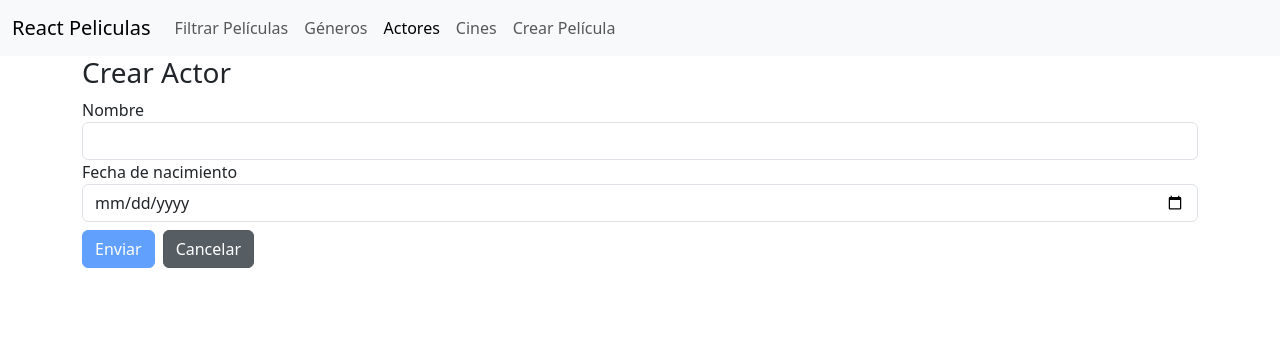
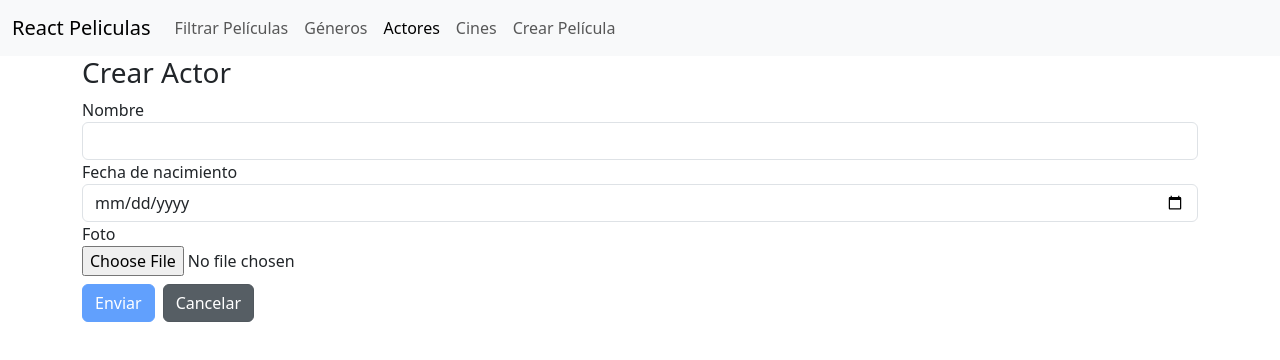
Before and after one commit to JazzielGod/React---ASP.NET-Core, a React (Vite) app in the folder react-peliculas/: page /actores/crear in a window 1280 px wide. Shown: the top 360 px of the page. Built offline with nearby package versions, Linux system fonts and the light colour scheme.

Commit message:
funcionalidad para seleccionar y mostrar imagen de actores; actualizar modelo y formularios

```diff
--- /dev/null
+++ b/react-peliculas/src/componentes/SeleccionarImg.module.css
@@ -0,0 +1,7 @@
+.div{
+    margin-top: 1rem;
+}
+
+.div img{
+    width: 200px;
+}
--- /dev/null
+++ b/react-peliculas/src/componentes/SeleccionarImg.tsx
@@ -0,0 +1,55 @@
+import { useState, type ChangeEvent } from "react";
+import styles from "./SeleccionarImg.module.css";
+
+export default function SeleccionarImg(props: SeleccionarImgProps) {
+
+    const [imagenBase64, setImagenBase64] = useState('');
+    const [imagenURL, setImagenURL] = useState(props.imagenURL ? props.imagenURL : '');
+
+    const manejarOnChange = (e: ChangeEvent<HTMLInputElement>) => {
+        if (e.currentTarget.files) {
+            const archivo = e.currentTarget.files[0];
+
+            aBase64(archivo).then(valor => setImagenBase64(valor))
+                .catch(error => console.error(error));
+
+            props.imagenSeleccionada(archivo);
+            setImagenURL('');
+        }
+    }
+
+    const aBase64 = (archivo: File) => {
+        return new Promise<string>((resolve, reject) => {
+            const reader = new FileReader();
+            reader.readAsDataURL(archivo);
+            reader.onload = () => resolve(reader.result as string);
+            reader.onerror = (error) => reject(error);
+        })
+    }
+
+    return (
+        <div className="form-group">
+            <label>{props.label}</label>
+            <div>
+                <input type="file" accept=".jpg,.jpeg,.png" onChange={manejarOnChange} />
+            </div>
+            {imagenBase64 ? <div>
+                <div className={styles.div}>
+                    <img src={imagenBase64} alt="Imagen Seleccionada" />
+                </div>
+            </div> : undefined}
+            {imagenURL ? <div>
+                <div className={styles.div}>
+                    <img src={imagenURL} alt="Imagen del actor" />
+                </div>
+            </div> : undefined}
+        </div>
+    )
+}
+
+
+interface SeleccionarImgProps{
+    label: string;
+    imagenURL?: string;
+    imagenSeleccionada: (file: File) => void;
+}
--- a/react-peliculas/src/features/actores/componentes/EditarActor.tsx
+++ b/react-peliculas/src/features/actores/componentes/EditarActor.tsx
@@ -13,7 +13,8 @@ export default function EditarActor() {
         const timerId = setTimeout(() => {
             setModelo({
                 nombre: "Tom" + id,
-                fechaNacimiento: "1990-01-01"
+                fechaNacimiento: "1990-01-01",
+                foto: 'https://upload.wikimedia.org/wikipedia/commons/thumb/3/3c/Tom_Holland_by_Gage_Skidmore.jpg/960px-Tom_Holland_by_Gage_Skidmore.jpg'
             });
         }, 1000);
         return () => clearTimeout(timerId);
--- a/react-peliculas/src/features/actores/componentes/FormularioActor.tsx
+++ b/react-peliculas/src/features/actores/componentes/FormularioActor.tsx
@@ -5,14 +5,21 @@ import { NavLink } from "react-router";
 import * as yup from "yup";
 import { fechaNoMayorActual, primeraLetraMayuscula } from "../../../validaciones/Validaciones";
 import { yupResolver } from "@hookform/resolvers/yup";
+import SeleccionarImg from "../../../componentes/SeleccionarImg";
 
 export default function FormularioActor(props: FormularioActorProps) {
 
-    const {register,handleSubmit, formState: {errors, isValid, isSubmitting}}
+    const {register,
+           handleSubmit,
+           setValue,
+           formState: {errors, isValid, isSubmitting}}
         = useForm<ActorCreacion>({
             resolver: yupResolver(reglasDeValidacion),
             mode: "onChange",
             defaultValues: props.modelo ?? {nombre: ""}});
+
+
+    const imagenActualURL: string | undefined = props.modelo?.foto ? props.modelo.foto as string : undefined;
 
     return (
         <form onSubmit={handleSubmit(props.onSubmit)}>
@@ -27,6 +34,8 @@ export default function FormularioActor(props: FormularioActorProps) {
                 <input type="date" id="fechaNacimiento" autoComplete="off" className="form-control" {...register("fechaNacimiento")} />
                 {errors.fechaNacimiento && <p className="error">{errors.fechaNacimiento.message}</p>}
             </div>
+
+            <SeleccionarImg label="Foto" imagenURL={imagenActualURL} imagenSeleccionada={(foto) => {setValue("foto", foto)}} />
 
             <div className="mt-2">
                 <Boton type="submit" disabled={!isValid || isSubmitting}>
--- a/react-peliculas/src/features/actores/modelos/ActorCreacion.model.ts
+++ b/react-peliculas/src/features/actores/modelos/ActorCreacion.model.ts
@@ -1,4 +1,5 @@
 export default interface ActorCreacion{
     nombre: string;
     fechaNacimiento: string;
+    foto?: File | string;
 }
```
